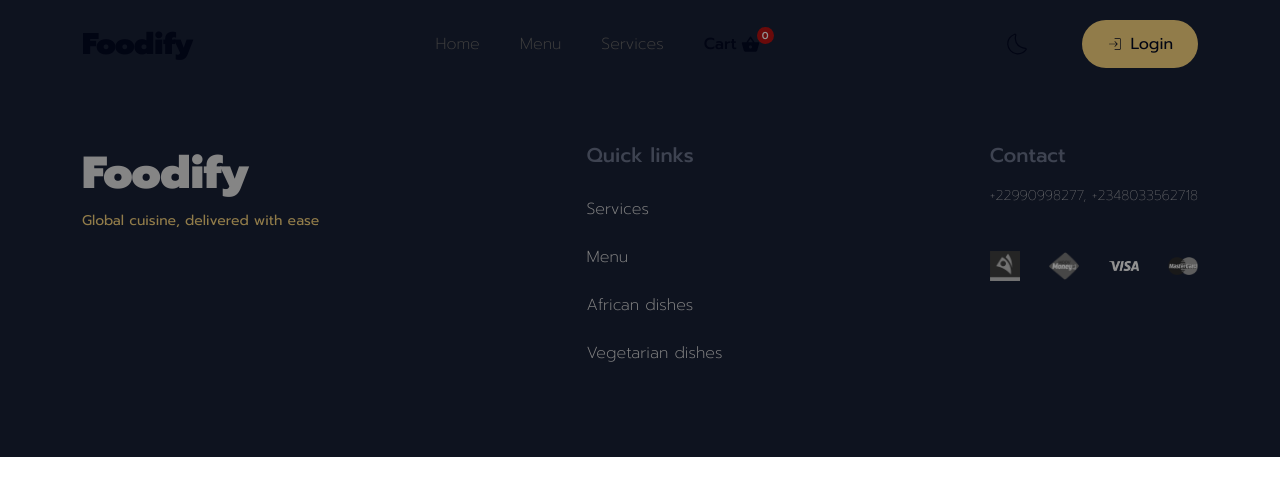
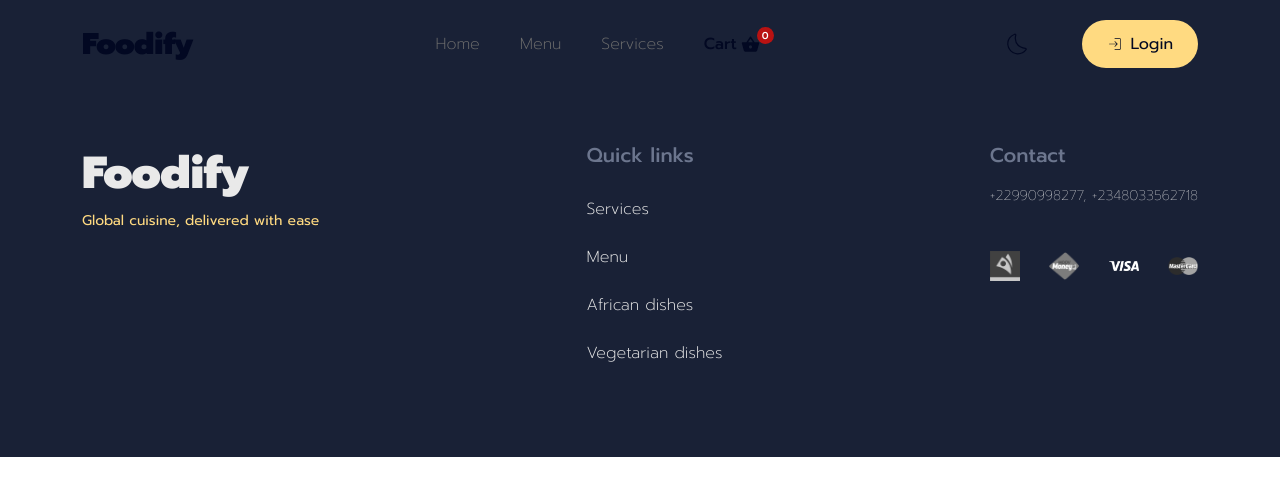
Before and after one commit to Joseph-Jnr/foodify_v1, a React (Vite) app: page /cart in a window 1280 px wide. Shown: the top 496 px of the page. Built offline with nearby package versions, Linux system fonts and the light colour scheme.

Commit message:
fix: cart popup display

```diff
--- a/src/App.jsx
+++ b/src/App.jsx
@@ -6,7 +6,6 @@
 import Menu from './pages/Menu'
 import Services from './pages/Services'
 import { Provider } from './context'
-import Cart from './components/cart/Cart'
 
 function App() {
   return (
@@ -17,7 +16,6 @@
           <Route path='/' element={<Home />} />
           <Route path='/menu' element={<Menu />} />
           <Route path='/services' element={<Services />} />
-          <Route path='/cart' element={<Cart />} />
         </Routes>
         <Footer />
       </Provider>
--- a/src/components/cart/Cart.css
+++ b/src/components/cart/Cart.css
@@ -9,7 +9,7 @@
   bottom: 0;
   right: 0;
   height: 100%;
-  width: 45vh;
+  width: 35vw;
   background: var(--off-white);
   padding: 20px;
   z-index: 999;
--- a/src/components/cart/Cart.jsx
+++ b/src/components/cart/Cart.jsx
@@ -1,18 +1,12 @@
 import React, { useState } from 'react'
 import './Cart.css'
 import { GrFormClose } from 'react-icons/gr'
-import cartImg from '../../assets/icons/out-of-stock.webp'
+import cartImg from '../../assets/icons/empty-cart.png'
 
-const Cart = () => {
-  const [cartVisible, setCartVisible] = useState(true)
-
-  const handleCartClose = () => {
-    setCartVisible(false)
-  }
-
+const Cart = ({ handleClose, open }) => {
   return (
     <>
-      {cartVisible && (
+      {open && (
         <>
           <div className='backdrop'></div>
           <div className='cart'>
@@ -22,15 +16,17 @@
               </div>
               <div
                 className='close text-2xl flex justify-center'
-                onClick={handleCartClose}
+                onClick={handleClose}
               >
                 <GrFormClose />
               </div>
             </div>
 
-            <div className='cart-body'>
-              <img src={cartImg} alt='empty cart' />
-              <p className='flex justify-center'>Oooops! Your cart is empty</p>
+            <div className='cart-body mt-16'>
+              <img src={cartImg} className='img-fluid' alt='empty cart' />
+              <p className='flex justify-center font-semibold'>
+                Oooops! Your cart is empty
+              </p>
             </div>
           </div>
         </>
--- a/src/components/navbar/Navbar.jsx
+++ b/src/components/navbar/Navbar.jsx
@@ -7,6 +7,7 @@
 import './Navbar.css'
 import Button from '../UI/button/Button'
 import { Context } from '../../context'
+import Cart from '../cart/Cart'
 
 const Navbar = () => {
   const [isSticky, setIsSticky] = useState(false)
@@ -14,6 +15,9 @@
   const [dark, setDark] = useState(
     () => localStorage.getItem('isDark') === 'true'
   )
+
+  const [showCartModal, setShowCartModal] = useState(false)
+
   const [rotateIcon, setRotateIcon] = useState(false)
 
   const toggleMobileNav = () => {
@@ -71,7 +75,7 @@
   }, [])
 
   const { state } = useContext(Context)
-  console.log('---->', state)
+  //console.log('---->', state)
 
   const { cart } = state
   let itemCount = 0
@@ -81,6 +85,15 @@
 
   const hideMobileNav = () => {
     setShowMobileNav(false)
+  }
+
+  const showCart = () => {
+    hideMobileNav()
+    setShowCartModal(true)
+  }
+
+  const hideCart = () => {
+    setShowCartModal(false)
   }
 
   return (
@@ -134,11 +147,7 @@
                 </NavLink>
               </li>
               <li>
-                <NavLink
-                  to='/cart'
-                  className='flex items-center'
-                  onClick={hideMobileNav}
-                >
+                <NavLink className='flex items-center' onClick={showCart}>
                   Cart
                   <span className='counter-wrap ml-1'>
                     <span className='cart-counter'>{`${itemCount}`}</span>
@@ -172,49 +181,7 @@
         </div>
       </nav>
 
-      {/* {window.innerWidth <= 765 ? (
-        <div className='mobile-nav'>
-          <ul>
-            <li>
-              <NavLink exact='true' to='/' activeclassname='active'>
-                <span>
-                  <BiHomeAlt />
-                </span>
-                Home
-              </NavLink>
-            </li>
-            <li>
-              <NavLink to='/menu' activeclassname='active'>
-                <span>
-                  <BiFoodMenu />
-                </span>
-                Menu
-              </NavLink>
-            </li>
-            <li>
-              <NavLink to='/services' activeclassname='active'>
-                <span>
-                  <RiServiceLine />
-                </span>
-                Services
-              </NavLink>
-            </li>
-            <li>
-              <NavLink to='/cart' className='flex items-center'>
-                <span className='counter-wrap ml-1'>
-                  <span className='cart-counter'>2</span>
-                  <span className='cart-icon'>
-                    <MdShoppingBasket />
-                  </span>
-                </span>
-                Cart
-              </NavLink>
-            </li>
-          </ul>
-        </div>
-      ) : (
-        <></>
-      )} */}
+      {showCartModal && <Cart handleClose={hideCart} open={showCartModal} />}
     </>
   )
 }
```
Also changed, not shown: src/assets/icons/empty-cart.png (added).
